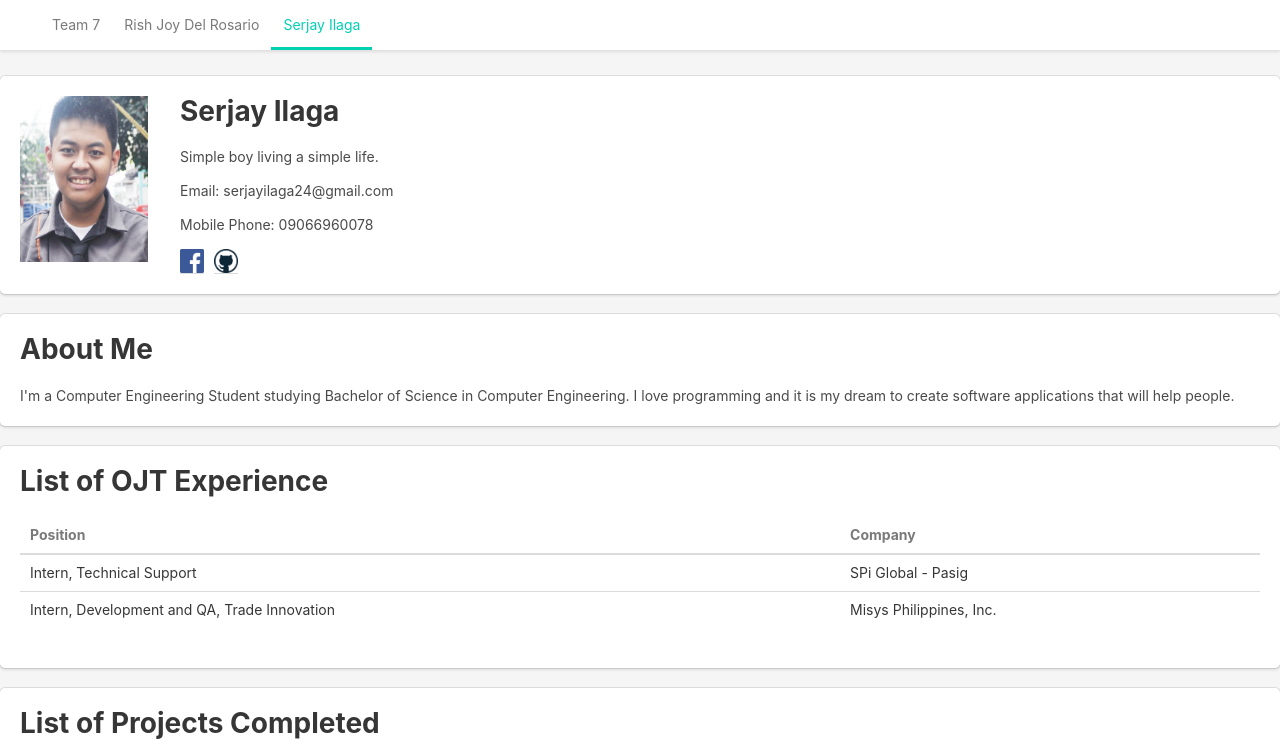
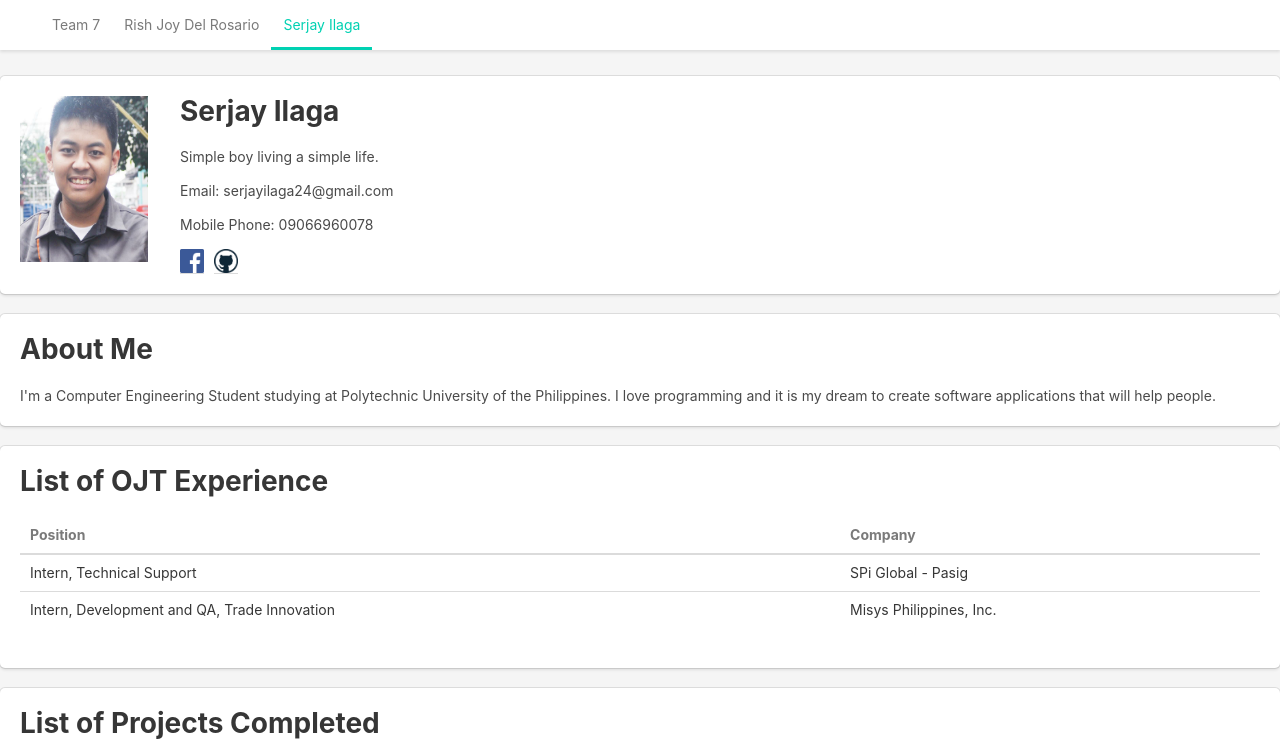
Before and after one commit to serjay24/coen3463-m1t7, a website: page Public/member/ilaga.html in a window 1280 px wide. Shown: the top 756 px of the page. Drawn offline with Linux system fonts and the light colour scheme.

Commit message:
change the 'about me' content

```diff
--- a/Public/member/ilaga.html
+++ b/Public/member/ilaga.html
@@ -48,7 +48,7 @@
     <div class="media-content">
       <div class="content">
           <h1><strong>About Me</strong></h1>
-          <p>I'm a Computer Engineering Student studying Bachelor of Science in Computer Engineering. I love programming and it is my dream to
+          <p>I'm a Computer Engineering Student studying at Polytechnic University of the Philippines. I love programming and it is my dream to
           create software applications that will help people.</p>
     </div>
   </article>
```
